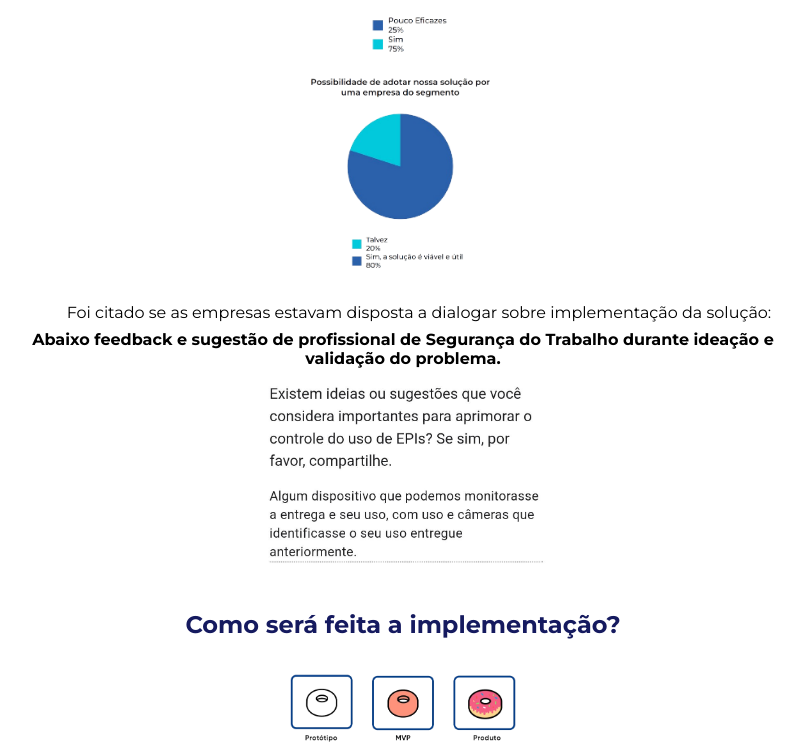
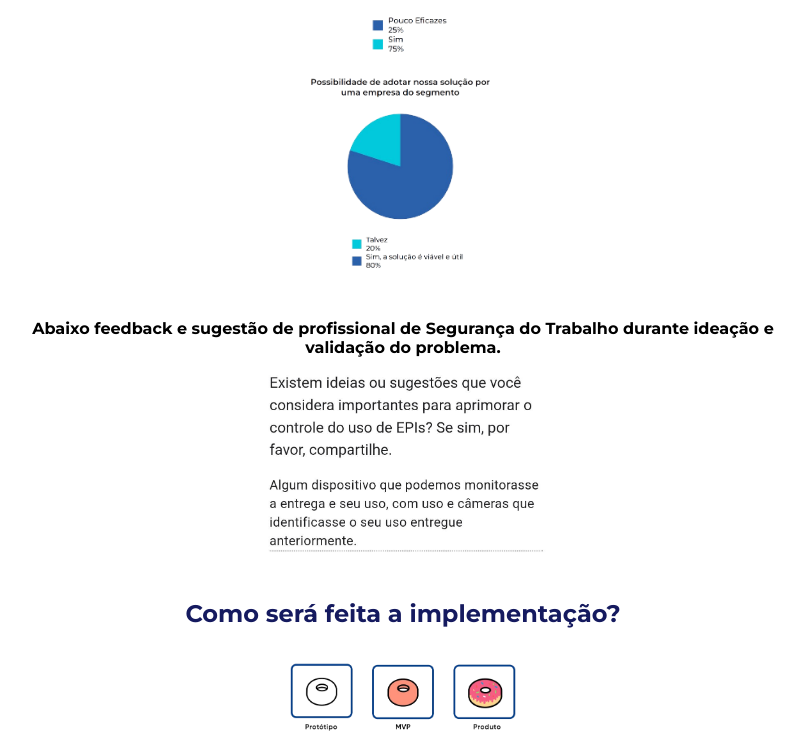
Before and after one commit to RichardHNS/SystemPitch, a React (Vite) app: page /Validacao in a window 1280 px wide. Shown: the part 577-1325 px from the top of the page, without its empty margins (237-1042 px from the left). Built offline with nearby package versions, Linux system fonts and the light colour scheme.

Commit message:
ajustando

```diff
--- a/src/Pages/Validacao/Validacao.css
+++ b/src/Pages/Validacao/Validacao.css
@@ -44,6 +44,7 @@ margin-top: 0.5rem;
     display: flex;
     flex-direction: column;
     align-items: center;
+    margin-top: 2rem;
 }
 .valiTecnica p{
     font-weight: bold;
--- a/src/Pages/Validacao/Validacao.jsx
+++ b/src/Pages/Validacao/Validacao.jsx
@@ -37,12 +37,7 @@ const Validacao = () => {
             </ul>
           </div>
           <h4></h4>
-          <div className="contValiGrafico">
-            <p>
-              Foi citado se as empresas estavam disposta a dialogar sobre
-              implementação da solução:
-            </p>
-          </div>
+
 
           <div className="valiTecnica">
             <p>
```
